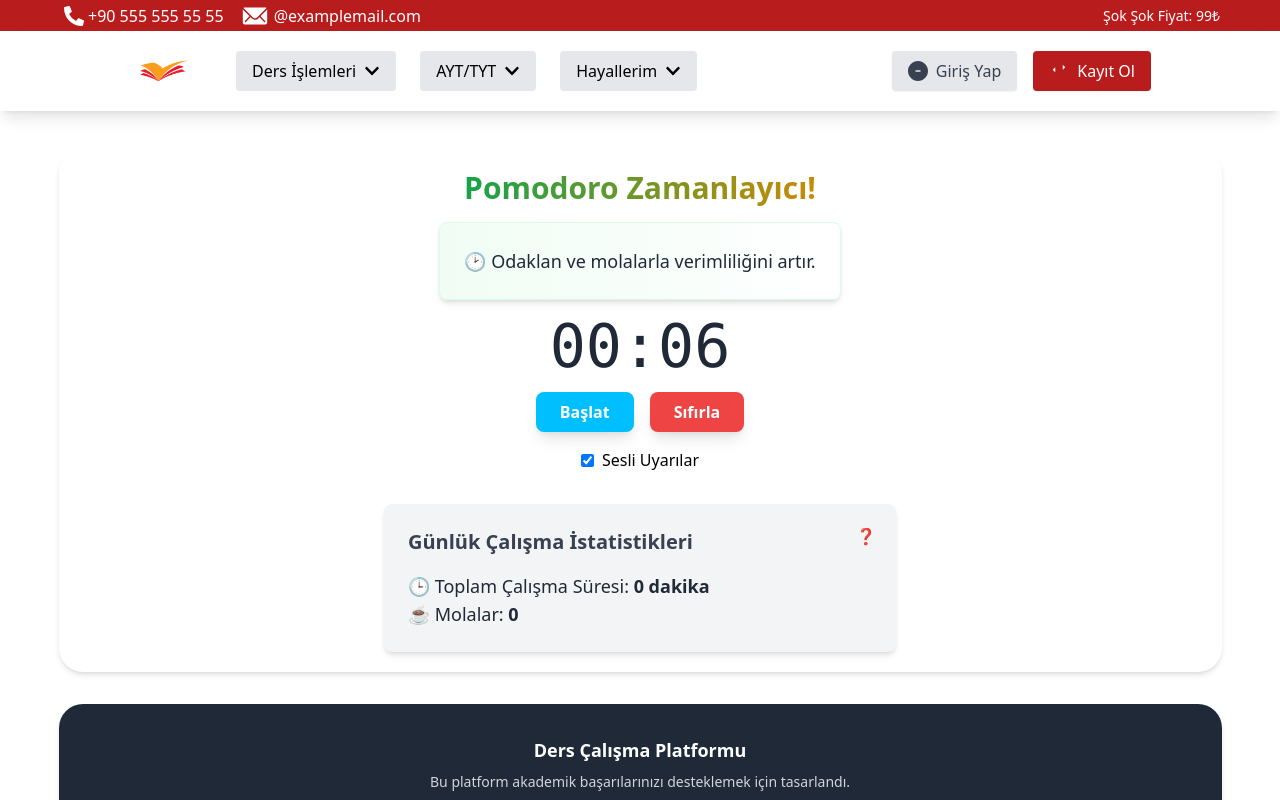
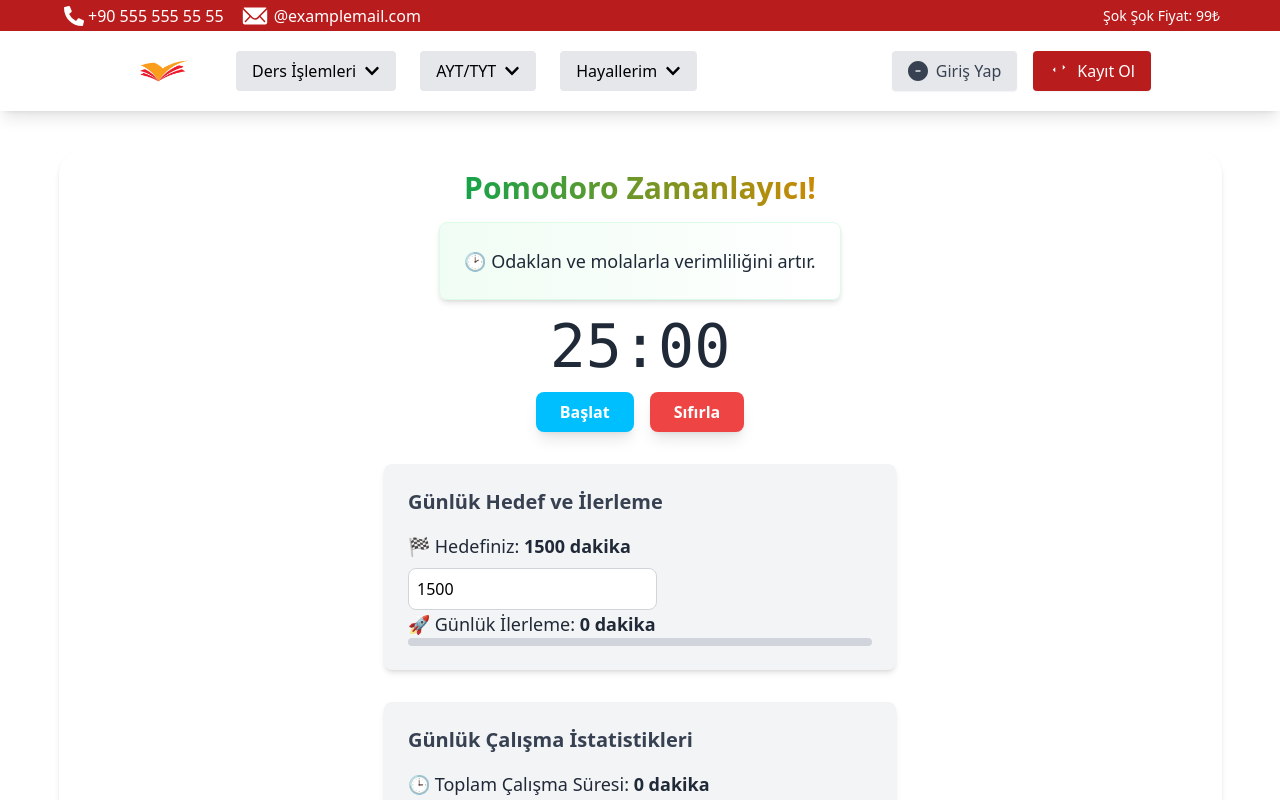
Before and after one commit to harundursunf/lessonWorking, a React (Vite) app in the folder ders-calisma-sitesi/: page /pomodoro in a window 1280 px wide. Shown: the top 800 px of the page. Built offline with nearby package versions, Linux system fonts and the light colour scheme.

Commit message:
GÜNLÜK KAÇ SAAT ÇALIŞMA SİSTEMİEKLENDİ

```diff
--- a/ders-calisma-sitesi/src/pages/Pomodoro.jsx
+++ b/ders-calisma-sitesi/src/pages/Pomodoro.jsx
@@ -1,15 +1,21 @@
 import React, { useState, useEffect } from 'react';
 
 const Pomodoro = () => {
-    const [timeLeft, setTimeLeft] = useState(0.1 * 60); // 25 dakika
+    const [timeLeft, setTimeLeft] = useState(25 * 60); // 25 dakika
     const [isRunning, setIsRunning] = useState(false);
     const [mode, setMode] = useState('work'); // 'work' veya 'break'
     const [workMinutes, setWorkMinutes] = useState(0);
     const [breakCount, setBreakCount] = useState(0);
-    const [isSoundOn, setIsSoundOn] = useState(true);
+    const [dailyGoal, setDailyGoal] = useState(localStorage.getItem('dailyGoal') || 1500); // Günlük hedefi local storage'dan al
+    const [goalProgress, setGoalProgress] = useState(0); // İlerleme oranı
     const audioRef = React.useRef();
 
     useEffect(() => {
+        const savedWorkMinutes = parseInt(localStorage.getItem('workMinutes'), 10) || 0;
+        const savedBreakCount = parseInt(localStorage.getItem('breakCount'), 10) || 0;
+        setWorkMinutes(savedWorkMinutes);
+        setBreakCount(savedBreakCount);
+
         let timer;
         if (isRunning && timeLeft > 0) {
             timer = setInterval(() => {
@@ -21,17 +27,17 @@ const Pomodoro = () => {
                 setMode('break');
                 setTimeLeft(5 * 60); // Mola süresi
                 setWorkMinutes((prev) => prev + 25); // Çalışma dakikalarını artır
+                setGoalProgress((prev) => prev + 25); // Hedef ilerlemesi
+                localStorage.setItem('workMinutes', workMinutes + 25); // Çalışma süresini kaydet
             } else {
                 setMode('work');
                 setTimeLeft(25 * 60); // Çalışma süresi
                 setBreakCount((prev) => prev + 1); // Mola sayısını artır
-            }
-            if (isSoundOn) {
-                audioRef.current.play(); // Ses çal
+                localStorage.setItem('breakCount', breakCount + 1); // Mola sayısını kaydet
             }
         }
         return () => clearInterval(timer);
-    }, [isRunning, timeLeft, mode, isSoundOn]);
+    }, [isRunning, timeLeft, mode, workMinutes, breakCount]);
 
     const toggleTimer = () => {
         setIsRunning(!isRunning);
@@ -48,6 +54,15 @@ const Pomodoro = () => {
         return `${minutes.toString().padStart(2, '0')}:${remainingSeconds
             .toString()
             .padStart(2, '0')}`;
+    };
+
+    // İlerleme çubuğu yüzdesi
+    const progressPercentage = (goalProgress / dailyGoal) * 100;
+
+    const handleGoalChange = (event) => {
+        const newGoal = parseInt(event.target.value, 10);
+        setDailyGoal(newGoal);
+        localStorage.setItem('dailyGoal', newGoal); // Hedefi kaydet
     };
 
     return (
@@ -76,18 +91,35 @@ const Pomodoro = () => {
                         Sıfırla
                     </button>
                 </div>
-                <div className="mt-4">
-                    <label className="flex items-center">
-                        <input
-                            type="checkbox"
-                            checked={isSoundOn}
-                            onChange={(e) => setIsSoundOn(e.target.checked)}
-                            className="mr-2"
-                        />
-                        Sesli Uyarılar
-                    </label>
+            </div>
+
+            {/* Günlük Hedef ve İlerleme Çubuğu */}
+            <div className="relative mt-8 bg-gray-100 p-6 rounded-lg shadow-md w-full max-w-lg">
+                <h3 className="text-xl font-bold text-gray-700 mb-4">
+                    Günlük Hedef ve İlerleme
+                </h3>
+                <p className="text-lg text-gray-800">
+                    🏁 Hedefiniz: <strong>{dailyGoal} dakika</strong>
+                </p>
+                <input
+                    type="number"
+                    value={dailyGoal}
+                    onChange={handleGoalChange}
+                    className="mt-2 p-2 border border-gray-300 rounded-lg"
+                    placeholder="Yeni Hedef"
+                />
+                <p className="text-lg text-gray-800">
+                    🚀 Günlük İlerleme: <strong>{goalProgress} dakika</strong>
+                </p>
+                <div className="w-full bg-gray-300 h-2 rounded-full">
+                    <div
+                        className="h-2 bg-green-500 rounded-full"
+                        style={{ width: `${progressPercentage}%` }}
+                    ></div>
                 </div>
-                <audio ref={audioRef} src="/sounds/pulse-2.mp3" preload="auto" />
+                {goalProgress >= dailyGoal && (
+                    <p className="mt-2 text-lg text-green-600 font-bold">Tebrikler! Hedefinizi başardınız!</p>
+                )}
             </div>
 
             {/* Günlük Çalışma İstatistikleri */}
@@ -101,22 +133,6 @@ const Pomodoro = () => {
                 <p className="text-lg text-gray-800">
                     ☕ Molalar: <strong>{breakCount}</strong>
                 </p>
-                <div className="absolute top-5 right-5">
-                    <div className="group relative">
-                        <button className="text-gray-500 hover:text-gray-700">
-                            ❓
-                        </button>
-                        <div className="absolute top-full right-0 w-[250px] bg-white p-4 shadow-lg rounded-md border border-gray-300 text-sm text-gray-700 opacity-0 group-hover:opacity-100 transition-opacity duration-300">
-                            <p><strong>Bu sistem nasıl çalışıyor?</strong></p>
-                            <ul className="mt-2 list-disc pl-4">
-                                <li>25 dakikalık bir odaklanma süresiyle başlar.</li>
-                                <li>Odak süresi dolduğunda 5 dakikalık bir mola verir.</li>
-                                <li>Her moladan sonra döngü tekrar başlar.</li>
-                                <li>Zamanlayıcıyı durdurabilir, sıfırlayabilir veya yeniden başlatabilirsiniz.</li>
-                            </ul>
-                        </div>
-                    </div>
-                </div>
             </div>
         </div>
     );
```
